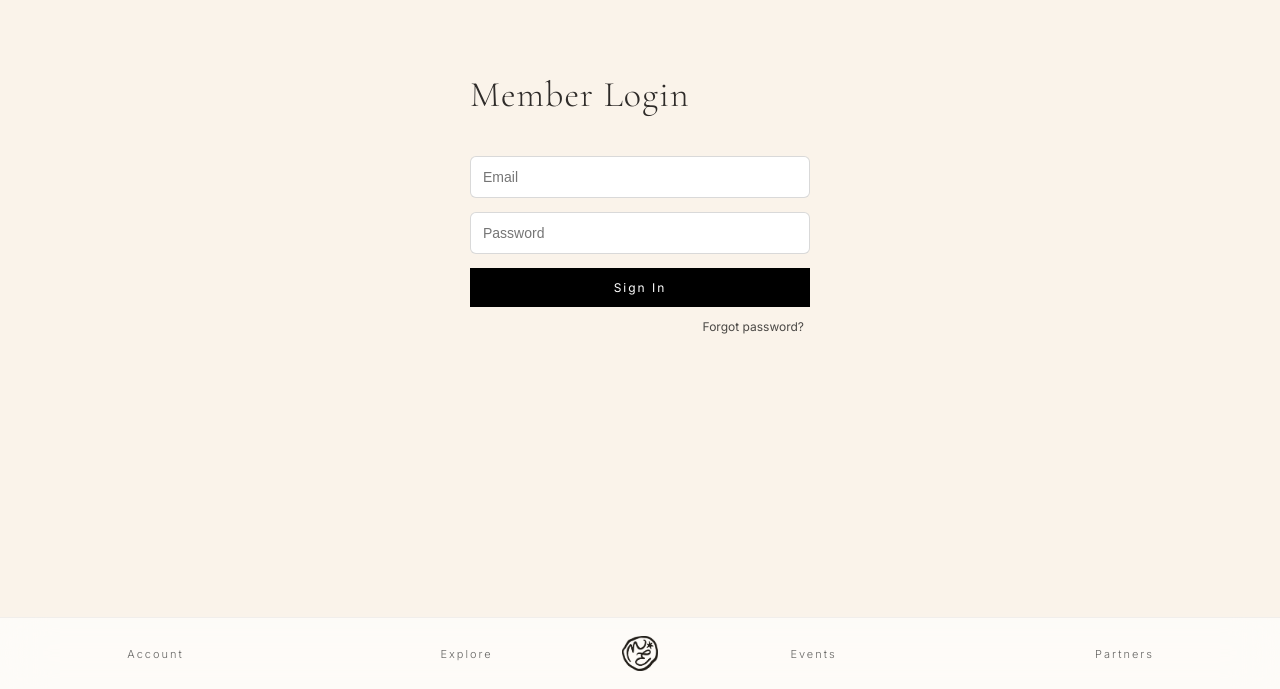
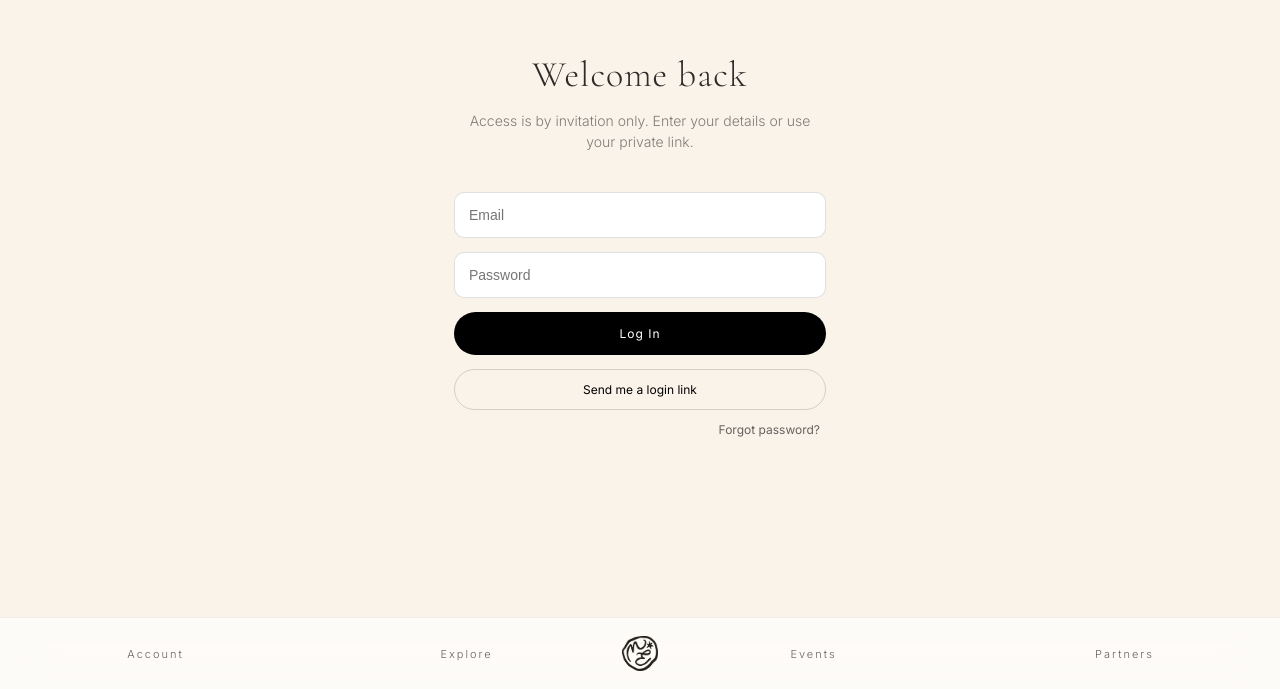
Before and after one commit to nataliatovargrand-a11y/mothereuro-beta, a Nuxt app: page /login in a window 1280 px wide. Shown: the part 111-800 px from the top of the page. Built offline with nearby package versions, Linux system fonts and the light colour scheme.

Commit message:
Fix login UX: invite-only, magic link, reset flow

```diff
--- a/app/pages/login.vue
+++ b/app/pages/login.vue
@@ -2,7 +2,11 @@
 
 <div class="login-wrapper">
 
-<h1>Member Login</h1>
+  <h1>Welcome back</h1>
+
+  <p class="sub">
+    Access is by invitation only. Enter your details or use your private link.
+  </p>
 
   <div class="login-card">
 
@@ -27,21 +31,24 @@ class="login-btn"
       @click="login"
       :disabled="loading"
     >
+      <span v-if="!loading">Log In</span>
+      <span v-else>Signing In...</span>
+    </button>
 
-<span v-if="!loading">Sign In</span>
-<span v-else>Signing In...</span>
-
+    <button
+      class="magic-btn"
+      @click="sendMagicLink"
+    >
+      Send me a login link
     </button>
 
     <div class="forgot">
-
       <button
         class="forgot-btn"
         @click="resetPassword"
       >
         Forgot password?
       </button>
-
     </div>
 
     <p v-if="message" class="message">
@@ -82,31 +89,46 @@ message.value = null
 
   const { error: loginError } =
   await supabase.auth.signInWithPassword({
-
     email: email.value,
     password: password.value
-
   })
 
-if(loginError){
-
-error.value = loginError.message
+  if (loginError) {
+    error.value = 'We couldn’t find an account with those details. Access is by invitation only.'
     loading.value = false
     return
-
   }
-
-const { data: sessionData } =
-await supabase.auth.getSession()
-
-if(sessionData.session){
 
   router.push('/account')
 
+  loading.value = false
 }
 
-loading.value = false
 
+const sendMagicLink = async () => {
+
+  error.value = null
+  message.value = null
+
+  if (!email.value) {
+    error.value = 'Enter your email first'
+    return
+  }
+
+  const { error: magicError } =
+  await supabase.auth.signInWithOtp({
+    email: email.value,
+    options: {
+      emailRedirectTo: window.location.origin + '/account'
+    }
+  })
+
+  if (magicError) {
+    error.value = magicError.message
+    return
+  }
+
+  message.value = 'Login link sent to your email'
 }
 
 
@@ -115,29 +137,22 @@ const resetPassword = async () => {
   error.value = null
   message.value = null
 
-if(!email.value){
-
-error.value = "Enter your email first"
+  if (!email.value) {
+    error.value = 'Enter your email first'
     return
-
   }
 
   const { error: resetError } =
-await supabase.auth.resetPasswordForEmail(email.value,{
-
-redirectTo: window.location.origin + '/update-password'
-
+  await supabase.auth.resetPasswordForEmail(email.value, {
+    redirectTo: window.location.origin + '/account'
   })
 
-if(resetError){
-
+  if (resetError) {
     error.value = resetError.message
     return
-
   }
 
-message.value = "Password reset email sent"
-
+  message.value = 'Password reset email sent'
 }
 
 </script>
@@ -146,14 +161,22 @@ message.value = "Password reset email sent"
 <style scoped>
 
 .login-wrapper{
-padding:160px 40px;
+  padding:140px 24px;
   max-width:420px;
   margin:auto;
+  text-align:center;
 }
 
 h1{
   font-size:36px;
+  margin-bottom:10px;
+}
+
+.sub{
+  font-size:14px;
+  opacity:.6;
   margin-bottom:40px;
+  line-height:1.5;
 }
 
 .login-card{
@@ -163,25 +186,35 @@ gap:14px;
 }
 
 .input{
-padding:12px;
-border:1px solid rgba(0,0,0,.15);
-border-radius:6px;
+  padding:14px;
+  border:1px solid rgba(0,0,0,.12);
+  border-radius:10px;
   font-size:14px;
 }
 
 .login-btn{
   background:black;
   color:white;
-padding:12px;
+  padding:14px;
   border:none;
   cursor:pointer;
-letter-spacing:2px;
+  letter-spacing:1px;
   font-size:12px;
+  border-radius:999px;
 }
 
 .login-btn:disabled{
   opacity:.6;
   cursor:not-allowed;
+}
+
+.magic-btn{
+  background:transparent;
+  border:1px solid rgba(0,0,0,.15);
+  padding:12px;
+  border-radius:999px;
+  font-size:12px;
+  cursor:pointer;
 }
 
 .forgot{
@@ -194,7 +227,7 @@ background:none;
   border:none;
   font-size:12px;
   cursor:pointer;
-opacity:.7;
+  opacity:.6;
 }
 
 .forgot-btn:hover{
--- a/app/pages/resources/travel.vue
+++ b/app/pages/resources/travel.vue
@@ -1,48 +1,46 @@
 <template>
 
 <div class="page-wrapper">
-
   <div class="page-container">
 
-    <h1 class="page-title">
-      Travel
-    </h1>
+    <h1 class="page-title">Travel</h1>
 
-    <p class="page-intro">
+    <p class="page-subtitle">
       Curated hotels and travel experiences across Europe trusted by the Mother Euro community.
     </p>
 
 
     <!-- HOTELS -->
 
-    <h2 class="section-title">
-      HOTELS
-    </h2>
+    <h2 class="section-title">Hotels</h2>
 
-    <div class="card-grid">
+    <div class="grid">
 
       <div
         v-for="item in hotels"
         :key="item.id"
-        class="travel-card"
+        class="card"
       >
 
-        <h3>
-          {{ item.name || item.title }}
-        </h3>
+        <div class="card-content">
 
-        <p v-if="item.description">
-          {{ item.description }}
-        </p>
+          <div class="card-title">
+            {{ item.name || item.title }}
+          </div>
 
-        <a
-          v-if="item.website || item.website_url || item.url"
-          :href="item.website || item.website_url || item.url"
-          target="_blank"
-          class="card-link"
-        >
-          Visit Website
-        </a>
+          <div class="card-sub" v-if="item.description">
+            {{ item.description }}
+          </div>
+
+          <a
+            v-if="item.website"
+            :href="item.website"
+            target="_blank"
+          >
+            Visit Website
+          </a>
+
+        </div>
 
       </div>
 
@@ -51,41 +49,42 @@
 
     <!-- EXPERIENCES -->
 
-    <h2 class="section-title">
-      EXPERIENCES
-    </h2>
+    <h2 class="section-title">Experiences</h2>
 
-    <div class="card-grid">
+    <div class="grid">
 
       <div
         v-for="item in experiences"
         :key="item.id"
-        class="travel-card"
+        class="card"
       >
 
-        <h3>
-          {{ item.name || item.title }}
-        </h3>
+        <div class="card-content">
 
-        <p v-if="item.description">
-          {{ item.description }}
-        </p>
+          <div class="card-title">
+            {{ item.name || item.title }}
+          </div>
 
-        <a
-          v-if="item.website || item.website_url"
-          :href="item.website || item.website_url"
-          target="_blank"
-        >
-          Visit Website
-        </a>
+          <div class="card-sub" v-if="item.description">
+            {{ item.description }}
+          </div>
+
+          <a
+            v-if="item.website"
+            :href="item.website"
+            target="_blank"
+          >
+            Visit Website
+          </a>
+
+        </div>
 
       </div>
 
     </div>
 
-  </div> <!-- CLOSE page-container -->
-
-</div> <!-- CLOSE page-wrapper -->
+  </div>
+</div>
 
 </template>
 
--- a/package.json
+++ b/package.json
@@ -10,7 +10,7 @@
     "postinstall": "nuxt prepare"
   },
   "dependencies": {
-    "@supabase/supabase-js": "^2.97.0",
+    "@supabase/supabase-js": "^2.99.2",
     "mapbox-gl": "^3.19.1",
     "nuxt": "^4.3.1",
     "vue": "^3.5.28",
```
Also changed, not shown: 1 other file (tests, documents, lock files or other folders). Lines whose indentation alone changed are shown as unchanged.
